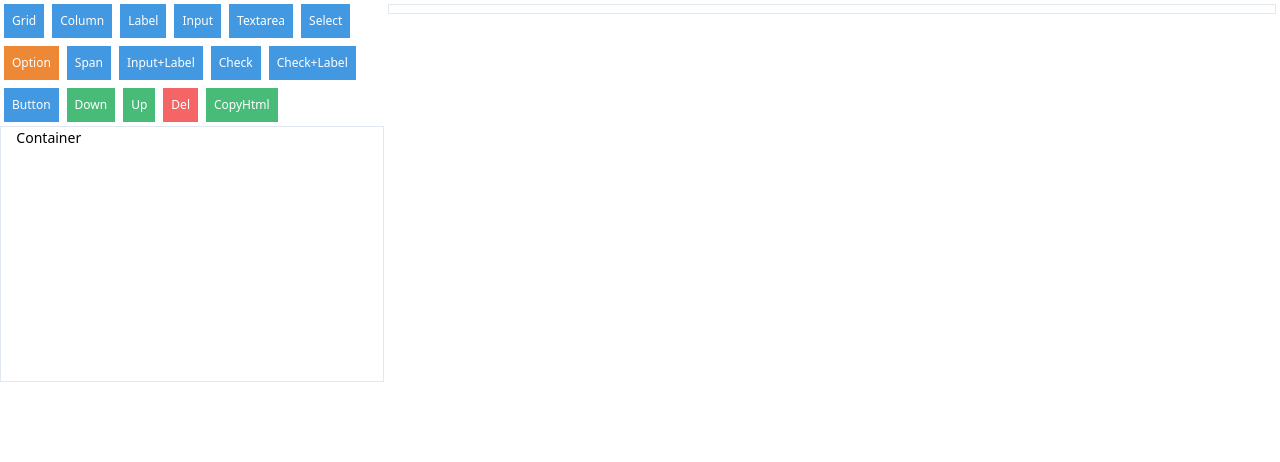
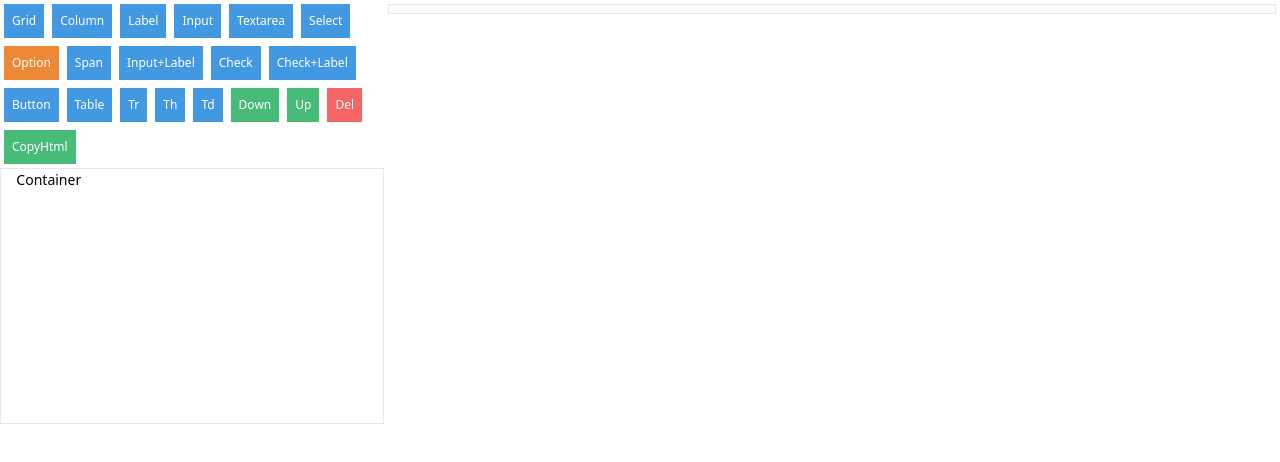
Before and after one commit to hector-co/form-designer, a Vue app: page / in a window 1280 px wide. Shown: the top 462 px of the page. Built offline with nearby package versions, Linux system fonts and the light colour scheme; what vue-js-modal would draw is missing.

Commit message:
adding table component

```diff
--- a/src/App.vue
+++ b/src/App.vue
@@ -51,6 +51,22 @@
           class="bg-blue-500 hover:bg-blue-700 text-white py-2 px-2 mx-1 my-1 text-xs"
         >Button</button>
         <button
+          @click="addTable"
+          class="bg-blue-500 hover:bg-blue-700 text-white py-2 px-2 mx-1 my-1 text-xs"
+        >Table</button>
+        <button
+          @click="addTableRow"
+          class="bg-blue-500 hover:bg-blue-700 text-white py-2 px-2 mx-1 my-1 text-xs"
+        >Tr</button>
+        <button
+          @click="addHeaderCell"
+          class="bg-blue-500 hover:bg-blue-700 text-white py-2 px-2 mx-1 my-1 text-xs"
+        >Th</button>
+        <button
+          @click="addDataCell"
+          class="bg-blue-500 hover:bg-blue-700 text-white py-2 px-2 mx-1 my-1 text-xs"
+        >Td</button>
+        <button
           @click="moveUp"
           class="bg-green-500 hover:bg-green-700 text-white py-2 px-2 mx-1 my-1 text-xs"
         >Down</button>
@@ -87,7 +103,7 @@
 <script lang="ts">
 import { Component, Vue } from 'vue-property-decorator';
 import { mapState } from 'vuex';
-import { IComponentModel } from './models';
+import { ComponentModel } from './models';
 import BaseComponent from '@/components/BaseComponent.vue';
 import TreeView from '@/components/TreeView.vue';
 import PropertiesView from '@/components/properties/PropertiesView.vue';
@@ -110,7 +126,7 @@ Vue.component('BaseComponent', BaseComponent);
   }
 })
 export default class App extends Vue {
-  root!: IComponentModel;
+  root!: ComponentModel;
   htmlCode: string;
 
   constructor() {
@@ -175,6 +191,22 @@ export default class App extends Vue {
     this.$store.commit('addButton');
   }
 
+  addTable() {
+    this.$store.commit('addTable');
+  }
+
+  addTableRow() {
+    this.$store.commit('addTableRow');
+  }
+
+  addHeaderCell() {
+    this.$store.commit('addHeaderCell');
+  }
+
+  addDataCell() {
+    this.$store.commit('addDataCell');
+  }
+
   moveUp() {
     this.$store.commit('moveUp');
   }
@@ -196,7 +228,7 @@ export default class App extends Vue {
     const maxHeight = document.documentElement.clientHeight;
     (this.$refs.propsContainer as HTMLElement).style.maxHeight = `${maxHeight -
       256 -
-      140}px`;
+      190}px`;
     (this.$refs.compsContainer as HTMLElement).style.maxHeight = `${maxHeight -
       20}px`;
   }
--- a/src/components/properties/PropertiesView.vue
+++ b/src/components/properties/PropertiesView.vue
@@ -70,7 +70,7 @@
           </td>
         </tr>
       </template>
-      <template v-if="isLabel || isSpan || isButton || isTextarea || isOption">
+      <template v-if="hasText">
         <tr>
           <td class="w-5/12 bg-gray-100 border px-4 py-2 text-xs">Text</td>
           <td class="w-7/12 border">
@@ -153,16 +153,31 @@ export default class PropertiesView extends Vue {
   @Prop()
   model!: ComponentModel;
 
+  typesWithText: string[];
+
   responsiveSize!: ResponsiveSizes;
 
   constructor() {
     super();
     this.responsiveSize = ResponsiveSizes.All;
+    this.typesWithText = [
+      'Label',
+      'Span',
+      'Textarea',
+      'Button',
+      'Option',
+      'DataCell',
+      'HeaderCell'
+    ];
   }
 
   @Watch('model')
   onModelChange() {
     this.responsiveSize = ResponsiveSizes.All;
+  }
+
+  get hasText(): boolean {
+    return this.typesWithText.indexOf(this.model.typeName) >= 0;
   }
 
   get isLabel(): boolean {
--- a/src/components/properties/TypographyProperties.vue
+++ b/src/components/properties/TypographyProperties.vue
@@ -82,7 +82,7 @@
 <script lang="ts">
 import { Vue, Component, Prop, Watch } from 'vue-property-decorator';
 import SelectColorComponent from './SelectColorComponent.vue';
-import { TypographyModel, ResponsiveSizes, IComponentModel } from '@/models';
+import { TypographyModel, ResponsiveSizes, ComponentModel } from '@/models';
 
 @Component({
   components: {
@@ -94,7 +94,7 @@ export default class TypographyProperties extends Vue {
   size!: ResponsiveSizes;
 
   @Prop()
-  model!: IComponentModel;
+  model!: ComponentModel;
 
   invalidTypes: string[];
 
--- a/src/models/component-model.ts
+++ b/src/models/component-model.ts
@@ -5,7 +5,7 @@ function getSpaces(count: number): string {
 }
 
 function getHtml(
-  level: number, tagName: string, autoclose: boolean, properties: PropertiesModel, children: IComponentModel[] = []) {
+  level: number, tagName: string, autoclose: boolean, properties: PropertiesModel, children: ComponentModel[] = []) {
   let html = `${getSpaces(level)}<${tagName} ${properties.getAttributes().trim()}`;
   if (autoclose) return `${html} />`;
   else html += '>\n';
@@ -22,21 +22,8 @@ function getHtml(
   return `${html}${getSpaces(level)}</${tagName}>`;
 }
 
-export interface IComponentModel {
-  parent?: IComponentModel | null;
-  component: string;
-  typeName: string;
-  id: string;
-  name: string;
-  tagName: string;
-  autoCloseTag: boolean;
-  children: IComponentModel[];
-
-  getHtml(level: number): string;
-}
-
-export class ComponentModel implements IComponentModel {
-  parent?: IComponentModel | null;
+export class ComponentModel implements ComponentModel {
+  parent?: ComponentModel | null;
   typeName: string;
   component: string;
   id: string;
@@ -44,9 +31,9 @@ export class ComponentModel implements IComponentModel {
   tagName: string;
   autoCloseTag: boolean;
   properties: PropertiesModel;
-  children: IComponentModel[];
+  children: ComponentModel[];
 
-  constructor(parent: IComponentModel | null, typeName: string, tagName: string = '', autoCloseTag: boolean = false) {
+  constructor(parent: ComponentModel | null, typeName: string, tagName: string = '', autoCloseTag: boolean = false) {
     this.parent = parent;
     this.typeName = typeName;
 
--- a/src/store/index.ts
+++ b/src/store/index.ts
@@ -1,7 +1,6 @@
 import Vue from 'vue';
 import Vuex, { StoreOptions } from 'vuex';
 import {
-  IComponentModel,
   ResponsiveSizes,
   ContentModel,
   ComponentModel,
@@ -12,7 +11,7 @@ Vue.use(Vuex);
 
 interface IDesignerState {
   root: ComponentModel;
-  selected: IComponentModel | null;
+  selected: ComponentModel | null;
   counter: Map<string, number>;
 }
 
@@ -31,48 +30,48 @@ const store: StoreOptions<IDesignerState> = {
       state.selected = component;
     },
     addGrid(state) {
-      if (!state.selected || !(state.selected instanceof ComponentModel)) return;
+      if (!state.selected) return;
 
       const grid = addComponent(state.selected, 'Grid', state.counter, 'div');
       addComponent(grid, 'Column', state.counter, 'div');
     },
     addColumn(state) {
-      if (!state.selected || !(state.selected instanceof ComponentModel)) return;
+      if (!state.selected) return;
 
       addComponent(state.selected, 'Column', state.counter, 'div');
     },
     addLabel(state) {
-      if (!state.selected || !(state.selected instanceof ComponentModel)) return;
+      if (!state.selected) return;
 
       addComponent(state.selected, 'Label', state.counter);
     },
     addSpan(state) {
-      if (!state.selected || !(state.selected instanceof ComponentModel)) return;
+      if (!state.selected) return;
 
       addComponent(state.selected, 'Span', state.counter);
     },
     addInput(state) {
-      if (!state.selected || !(state.selected instanceof ComponentModel)) return;
+      if (!state.selected) return;
 
       addComponent(state.selected, 'Input', state.counter);
     },
     addTextarea(state) {
-      if (!state.selected || !(state.selected instanceof ComponentModel)) return;
+      if (!state.selected) return;
 
       addComponent(state.selected, 'Textarea', state.counter);
     },
     addSelect(state) {
-      if (!state.selected || !(state.selected instanceof ComponentModel)) return;
+      if (!state.selected) return;
 
       addComponent(state.selected, 'Select', state.counter);
     },
     addOption(state) {
-      if (!state.selected || !(state.selected instanceof ComponentModel)) return;
+      if (!state.selected) return;
 
       addComponent(state.selected, 'Option', state.counter);
     },
     addInputWithLabel(state) {
-      if (!state.selected || !(state.selected instanceof ComponentModel)) return;
+      if (!state.selected) return;
 
       const grid = addComponent(state.selected, 'Grid', state.counter, 'div');
       grid.properties.layouts.get(ResponsiveSizes.All)!.marginBottom = '2';
@@ -119,9 +118,33 @@ const store: StoreOptions<IDesignerState> = {
 
       addComponent(state.selected, 'Button', state.counter);
     },
+    addTable(state) {
+      if (!state.selected || !(state.selected instanceof ComponentModel)) return;
+
+      const table = addComponent(state.selected, 'Table', state.counter);
+
+      addComponent(table, 'TableHead', state.counter, 'thead');
+
+      addComponent(table, 'TableBody', state.counter, 'tbody');
+    },
+    addTableRow(state) {
+      if (!state.selected || !(state.selected instanceof ComponentModel)) return;
+
+      addComponent(state.selected, 'TableRow', state.counter, 'tr');
+    },
+    addHeaderCell(state) {
+      if (!state.selected || !(state.selected instanceof ComponentModel)) return;
+
+      addComponent(state.selected, 'HeaderCell', state.counter, 'th');
+    },
+    addDataCell(state) {
+      if (!state.selected || !(state.selected instanceof ComponentModel)) return;
+
+      addComponent(state.selected, 'DataCell', state.counter, 'td');
+    },
     delete(state) {
-      if (!state.selected || !state.selected.parent ||
-        !(state.selected.parent instanceof ComponentModel)) return;
+      if (!state.selected || !state.selected.parent || state.selected.typeName === 'TableHead' ||
+        state.selected.typeName === 'TableBody') return;
 
       const parent = state.selected.parent;
       const index = parent!.children.indexOf(state.selected);
@@ -130,8 +153,8 @@ const store: StoreOptions<IDesignerState> = {
       state.selected = parent;
     },
     moveDown(state) {
-      if (!state.selected || !state.selected.parent ||
-        !(state.selected.parent instanceof ComponentModel)) return;
+      if (!state.selected || !state.selected.parent || state.selected.typeName === 'TableHead' ||
+        state.selected.typeName === 'TableBody') return;
 
       const parent = state.selected.parent;
       const index = parent!.children.indexOf(state.selected);
@@ -140,8 +163,8 @@ const store: StoreOptions<IDesignerState> = {
       parent!.children.splice(index - 1, 0, state.selected);
     },
     moveUp(state) {
-      if (!state.selected || !state.selected.parent ||
-        !(state.selected.parent instanceof ComponentModel)) return;
+      if (!state.selected || !state.selected.parent || state.selected.typeName === 'TableHead' ||
+        state.selected.typeName === 'TableBody') return;
 
       const parent = state.selected.parent;
       const index = parent!.children.indexOf(state.selected);
```
